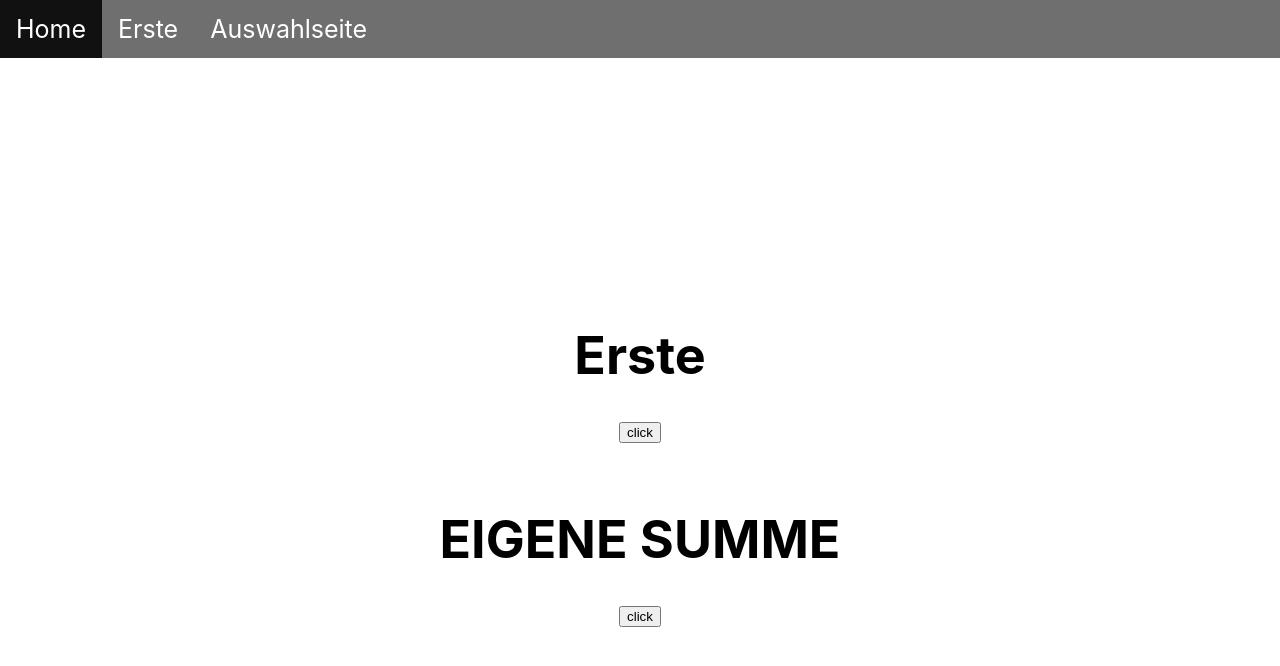
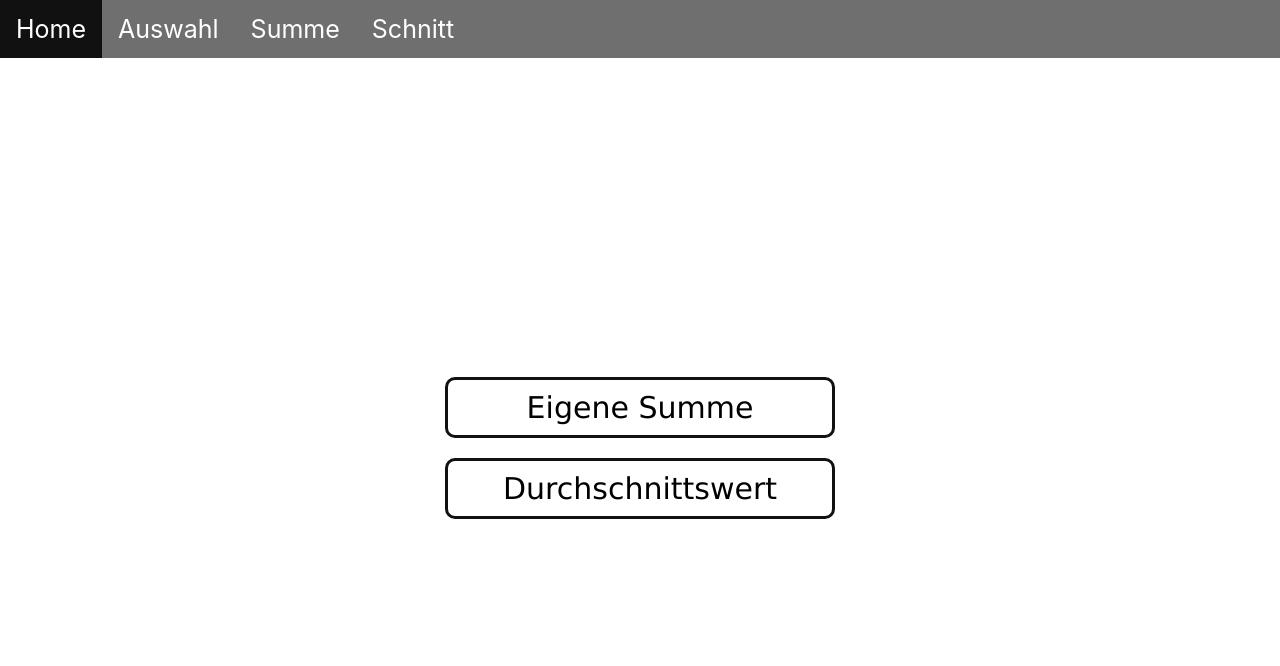
Before and after one commit to aakset/sethi_versicherungsrechner, a React (Create React App) app in the folder versicherungs_applikation/: page /erste in a window 1280 px wide. Shown: the top 666 px of the page. Built offline with nearby package versions, Linux system fonts and the light colour scheme.

Commit message:
Berechnungen & CSS

```diff
--- a/versicherungs_applikation/src/App.css
+++ b/versicherungs_applikation/src/App.css
@@ -30,11 +30,11 @@
 
 
 .navigation_ul {
-    list-style-type: none;
-    margin: 0;
-    padding: 0;
-    overflow: hidden;
-    background-color: #565656d8;
+  list-style-type: none;
+  margin: 0;
+  padding: 0;
+  overflow: hidden;
+  background-color: #565656d8;
 }
 
 li {
@@ -53,3 +53,45 @@ li a {
 li a:hover {
   background-color: #111;
 }
+
+.start_button {
+  background-color: rgb(255, 255, 255);
+  border: solid #111;
+  font-size: 30px;
+  font-family: 'Lucida Sans', 'Lucida Sans Regular', 'Lucida Grande', 'Lucida Sans Unicode', Geneva, Verdana, sans-serif;
+  padding: 10px 24px;
+  border-radius: 10px;
+  text-align: center;
+  position: absolute;
+  top: 50%;
+  left: 50%;
+  transform: translate(-50%, -50%);
+}
+
+.start_button:hover {
+  background-color: lightgray;
+}
+
+.erste_button {
+  background-color: rgb(255, 255, 255);
+  border: solid #111;
+  font-size: 30px;
+  font-family: 'Lucida Sans', 'Lucida Sans Regular', 'Lucida Grande', 'Lucida Sans Unicode', Geneva, Verdana, sans-serif;
+  padding: 10px 24px;
+  width: 13em;
+  border-radius: 10px;
+  text-align: center;
+  margin-bottom: 20px;
+}
+
+.double_button {
+  display: flex;
+  justify-content: center;
+  flex-direction: column;
+  align-items: center;
+  height: 100vh;
+}
+
+.erste_button:hover {
+  background-color: lightgray;
+}
--- a/versicherungs_applikation/src/App.jsx
+++ b/versicherungs_applikation/src/App.jsx
@@ -2,7 +2,8 @@ import { Link, Route, Routes } from "react-router-dom";
 import "./App.css";
 import { Home } from "./Pages/Home";
 import Erste from "./Pages/Erste";
-import Auswahlseite from "./Pages/Auswahlseite";
+import Summe from "./Pages/Summe";
+import Durchschnitt from "./Pages/Durchschnitt";
 
 function App() {
   return (
@@ -10,14 +11,16 @@ function App() {
     <nav>
       <ul className="navigation_ul">
         <li><Link to="/"> Home </Link></li>
-        <li><Link to="/erste"> Erste </Link></li>
-        <li><Link to="/auswahlseite"> Auswahlseite </Link></li>
+        <li><Link to="/erste"> Auswahl </Link></li>
+        <li><Link to="/summe"> Summe </Link></li>
+        <li><Link to="/durchschnitt"> Schnitt </Link></li>
       </ul>
     </nav>
     <Routes>
       <Route path="/" element={<Home />} />
       <Route path="/erste" element={<Erste />} />
-      <Route path="/auswahlseite" element={<Auswahlseite />} />
+      <Route path="/summe" element={<Summe />} />
+      <Route path="/durchschnitt" element={<Durchschnitt />} />
     </Routes>
     </>
   );
--- a/versicherungs_applikation/src/Pages/Auswahlseite.js
+++ /dev/null
@@ -1,17 +0,0 @@
-import React from "react";
-
-function Auswahlseite() {
-    return (
-      <div className="Auswahlseite">
-        <header className="App-header">
-        <h1>DURCHSCHNITTSWERT</h1>
-        <button>click</button>
-        <br/>
-        <h1>EIGENE SUMME</h1>
-        <button>click</button>
-        </header>
-      </div>
-    );
-  }
-
-  export default Auswahlseite;
--- /dev/null
+++ b/versicherungs_applikation/src/Pages/Durchschnitt.js
@@ -0,0 +1,14 @@
+import React from "react";
+
+function Durchschnitt() {
+  return (
+    <div>
+      <h2>
+        Hoppala! Das geht wohl leider nicht. Versuchen Sie es mit der eigenen
+        Summe!
+      </h2>
+    </div>
+  );
+}
+
+export default Durchschnitt;
--- a/versicherungs_applikation/src/Pages/Erste.js
+++ b/versicherungs_applikation/src/Pages/Erste.js
@@ -1,17 +1,18 @@
 import React from "react";
+import { Link } from "react-router-dom";
+import "../App.css";
 
 function Erste() {
-    return (
-      <div className="Erste">
-        <header className="App-header">
-        <h1>Erste</h1>
-        <button>click</button>
-        <br/>
-        <h1>EIGENE SUMME</h1>
-        <button>click</button>
-        </header>
-      </div>
-    );
-  }
+  return (
+    <div className="double_button">
+      <Link to="/summe">
+        <button className="erste_button">Eigene Summe</button>
+      </Link>
+      <Link to="/durchschnitt">
+        <button className="erste_button">Durchschnittswert</button>
+      </Link>
+    </div>
+  );
+}
 
-  export default Erste;
+export default Erste;
--- a/versicherungs_applikation/src/Pages/Home.js
+++ b/versicherungs_applikation/src/Pages/Home.js
@@ -1,5 +1,9 @@
+import { Link } from "react-router-dom";
+import "../App.css";
 export function Home() {
-    return (
-    <button>Versicherungübernahme berechnen</button>
-    )
+  return (
+    <Link to="/erste">
+      <button className="start_button">Versicherungübernahme berechnen</button>
+    </Link>
+  );
 }
--- /dev/null
+++ b/versicherungs_applikation/src/Pages/Summe.js
@@ -0,0 +1,51 @@
+import React, { useState } from "react";
+import "../Summe.css";
+
+function Summe() {
+  const [inputSumme, setInputSumme] = useState(0);
+  const [inputWert, setInputWert] = useState(0);
+  const [inputSchaden, setInputSchaden] = useState(0);
+
+  const calculateInsurance = () => {
+    const insurance = (inputSumme / inputWert) * inputSchaden;
+    return insurance.toFixed(2);
+  };
+
+  return (
+    <div className="SummeInput">
+      <h1>Versicherungübernahme</h1>
+      <div className="InputSumme">
+        <label htmlFor="inputSumme">Input Summe:</label>
+        <input
+          type="number"
+          id="inputSumme"
+          value={inputSumme}
+          onChange={(e) => setInputSumme(parseFloat(e.target.value))}
+        />
+      </div>
+
+      <div className="WertInput">
+        <label htmlFor="inputWert">Input Wert:</label>
+        <input
+          type="number"
+          id="inputWert"
+          value={inputWert}
+          onChange={(e) => setInputWert(parseFloat(e.target.value))}
+        />
+      </div>
+
+      <div className="SchadenInput">
+        <label htmlFor="inputSchaden">Input Schaden:</label>
+        <input
+          type="number"
+          id="inputSchaden"
+          value={inputSchaden}
+          onChange={(e) => setInputSchaden(parseFloat(e.target.value))}
+        />
+      </div>
+      <p>Die Versicherung übernimmt {calculateInsurance()} CHF des Schadens.</p>
+    </div>
+  );
+}
+
+export default Summe;
```
Also changed, not shown: versicherungs_applikation/src/index.jsx (+7 -8 lines), versicherungs_applikation/src/Summe.css (added).
